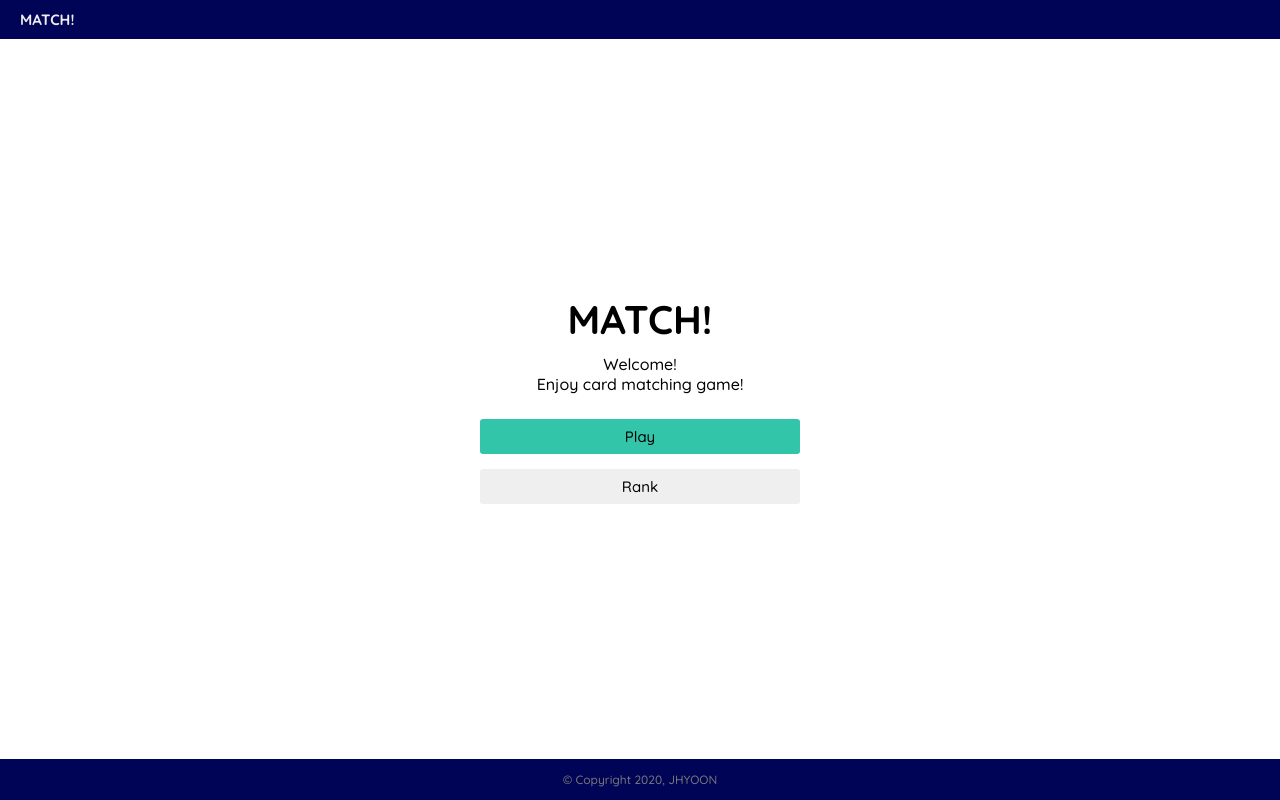
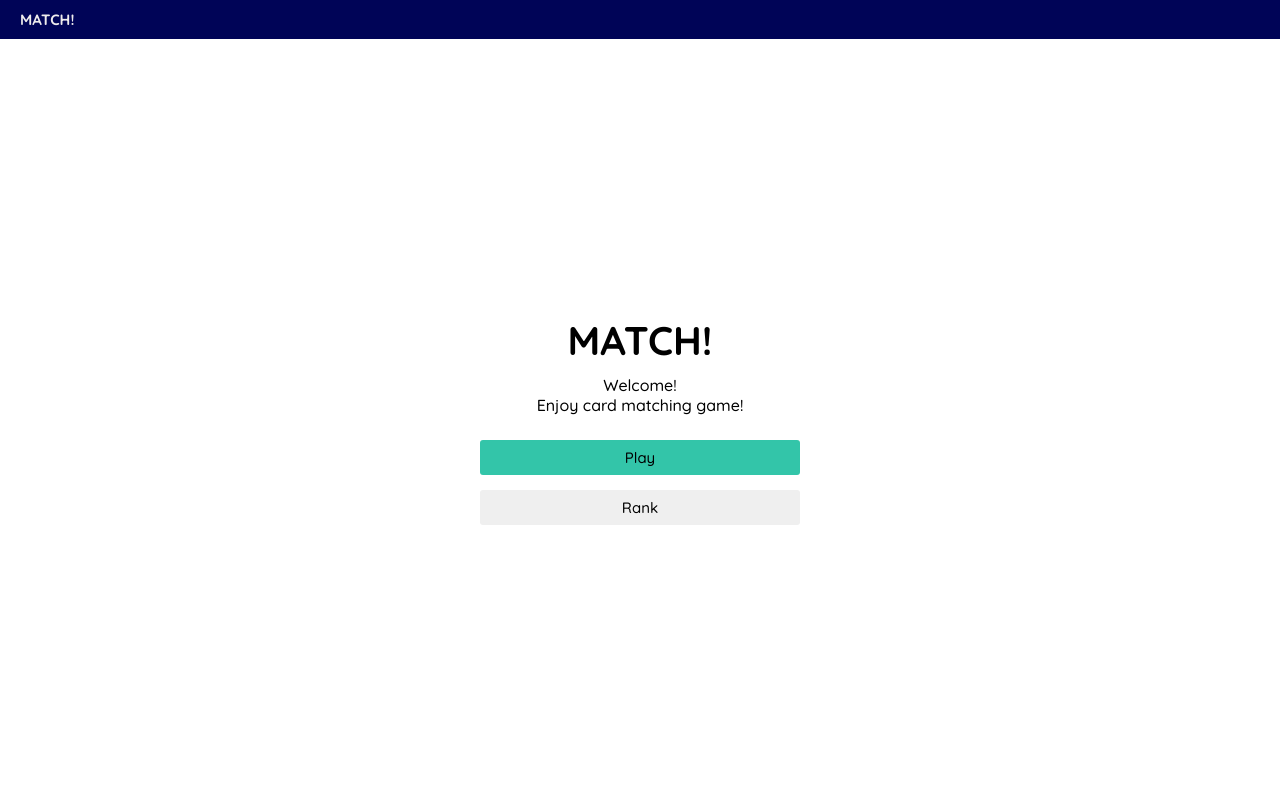
Before and after one commit to JHYOOOOON/MATCH, a React (Create React App) app: page /finish/1 in a window 1280 px wide. Built offline with nearby package versions, Linux system fonts and the light colour scheme.

Commit message:
Remove Footer

```diff
--- a/src/components/Footer.js
+++ /dev/null
@@ -1,9 +0,0 @@
-import React from "react";
-import "./Footer.scss";
-
-const Footer = () => {
-  const date = new Date();
-  return <footer>&copy; Copyright {date.getFullYear()}, JHYOON</footer>;
-};
-
-export default Footer;
--- a/src/components/Footer.scss
+++ /dev/null
@@ -1,9 +0,0 @@
-@import "./variables.scss";
-footer {
-  text-align: center;
-  padding: 13px 20px;
-  font-size: 12px;
-  background-color: $navy;
-  color: #777;
-  font-weight: 500;
-}
--- a/src/components/Router.js
+++ b/src/components/Router.js
@@ -1,7 +1,6 @@
 import React from "react";
 import { HashRouter, Route, Redirect, Switch } from "react-router-dom";
 import Header from "./Header";
-import Footer from "./Footer";
 import Main from "./Main";
 import Card from "./Card";
 import Finish from "./Finish";
@@ -21,7 +20,6 @@ export default () => (
           <Redirect from="/game" to="/" />
         </Switch>
       </section>
-      <Footer />
     </>
   </HashRouter>
 );
```
